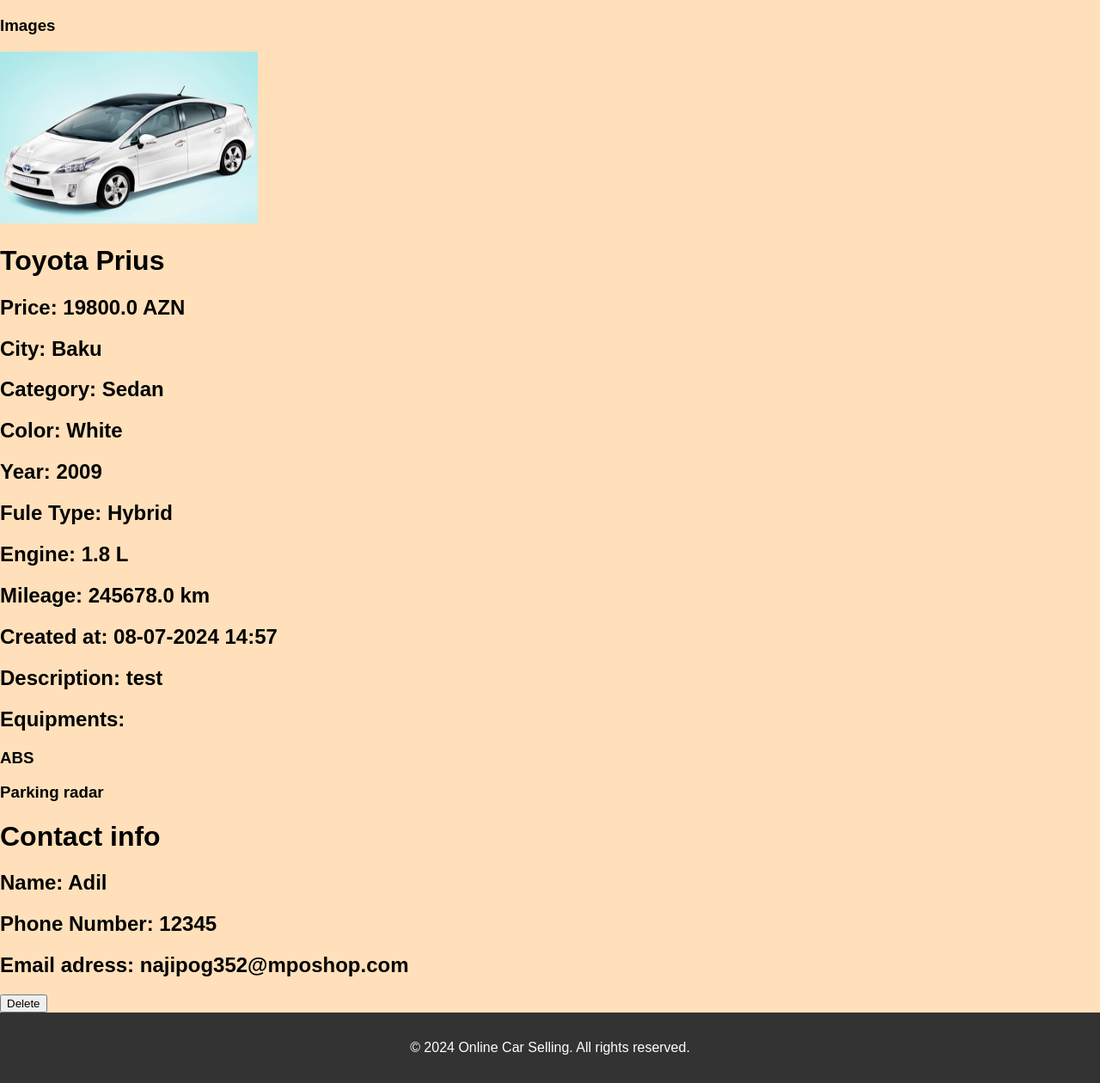
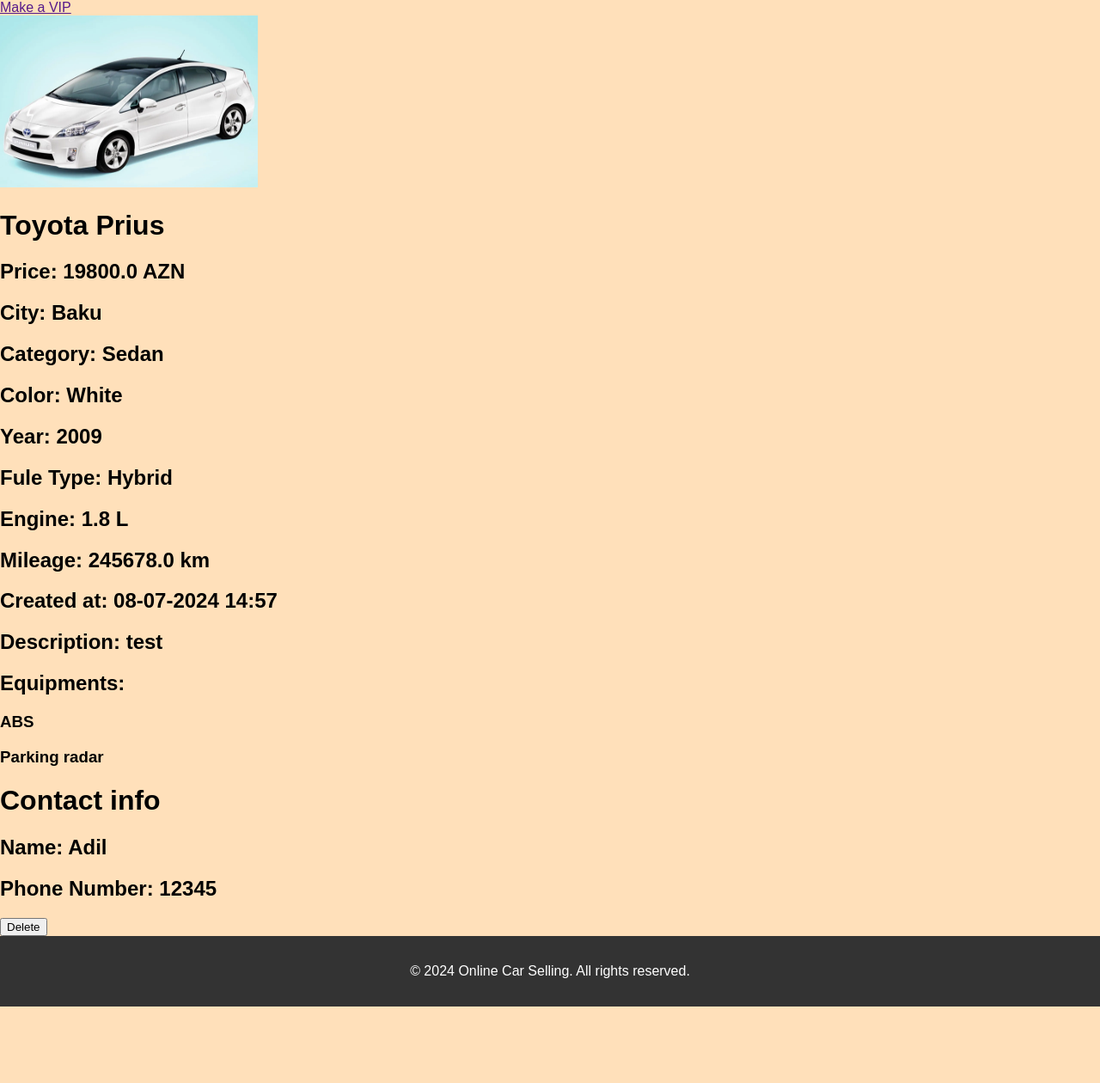
Before and after one commit to AliVal1yev/Turbo_az, a Django app: page /car/1/ in a window 1280 px wide. Shown: the part 218-1478 px from the top of the page at 86% size. After the commit the page ends 1389 px from the top, so only its background shows below. Run offline with Django 5.2, Linux system fonts and the light colour scheme; data comes from the database, SQL or seed files in the repository; both versions use the stored data as it was after the commit.

Commit message:
09.07.2024

```diff
--- a/turbo/advertisement/models.py
+++ b/turbo/advertisement/models.py
@@ -72,6 +72,7 @@
         blank=True
         )
     vip_car = models.BooleanField(default=False)
+    favorites = models.ManyToManyField(User, related_name='favorites_ads', null=True, blank=True)
 
     def __str__(self) -> str:
         return f'{self.pk}. {self.name} {self.model}'
--- a/turbo/advertisement/templates/advertisement/details.html
+++ b/turbo/advertisement/templates/advertisement/details.html
@@ -1,9 +1,12 @@
 {% extends "base.html" %}
-
+{%load static%}
 {% block content %}
-
+{%if ad_cars.vip_car %}
+    <img src="{% static 'logo2/viplogo.png' %}" alt="VIP" style="width:50px;height:50px;">
+{%else%}
+    <a href= ''> Make a VIP</a>
+{%endif%}
 <div class="col-md-4">
-    <h3>Images</h3>
     {% for image in ad_cars.images.all %}
         <img src="{{ image.image.url }}" alt="Car Image" width="300" height="200">
     {% endfor %}
@@ -28,7 +31,7 @@
 <h1>Contact info</h1>
 <h2>Name: {{ ad_cars.your_name }}</h2>
 <h2>Phone Number: {{ ad_cars.phone_number }}</h2>
-<h2>Email adress: {{ ad_cars.your_email }}</h2>
+{% comment %} <h2>Email adress: {{ ad_cars.your_email }}</h2> {% endcomment %}
 
 
 <a href="{% url 'delete_car' ad_cars.id %}"><button>Delete</button></a>
--- a/turbo/advertisement/templates/advertisement/filter.html
+++ b/turbo/advertisement/templates/advertisement/filter.html
@@ -2,8 +2,6 @@
 {% load static %}
 {% block content %}
 
-
-<h1>Filter Cars</h1>
 <form method="get">
     {{ form.as_p }}
     <button type="submit">Search</button>
--- a/turbo/advertisement/templates/advertisement/my_advertisement.html
+++ b/turbo/advertisement/templates/advertisement/my_advertisement.html
@@ -2,7 +2,6 @@
 {% load static %}
 
 {% block content %}
-    <h1>CARS</h1>
 <div class="container">
     <div class="car-listings" style="display: flex; flex-wrap: wrap; justify-content: center; align-items: center;">
         {% for item in cars_with_images %}
--- a/turbo/advertisement/templates/advertisement/new_ad.html
+++ b/turbo/advertisement/templates/advertisement/new_ad.html
@@ -1,9 +1,6 @@
 {% extends "base.html" %}
 
 {% block content %}
-
-
-    <h1>Add New Car</h1>
 <div class="container">
     <div class="row">
         <div class="col-md-10 mx-auto">
--- a/turbo/templates/base.html
+++ b/turbo/templates/base.html
@@ -42,7 +42,6 @@
     <a href="{% url 'mycars' %}">My Cars</a>
     <a href="{% url 'filter' %}">Filter</a>
     <a href="{% url 'about' %}">About</a>
-    <!-- <a href="{% url 'contact' %}">Contact</a> -->
 </nav>
   {% block content %} {% endblock %}
 
```
Also changed, not shown: turbo/advertisement/migrations/0003_caradvertisement_favorites.py (added), turbo/db.sqlite3. Lines whose indentation alone changed are shown as unchanged.
